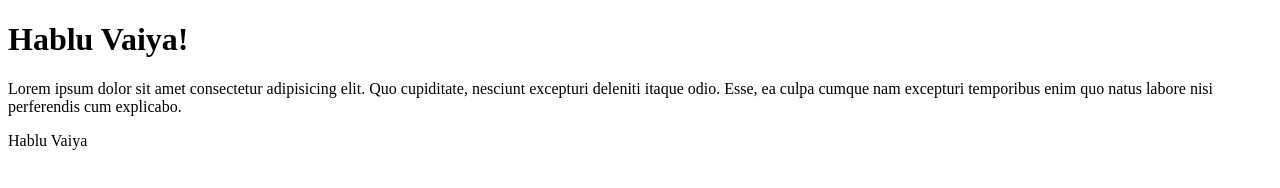
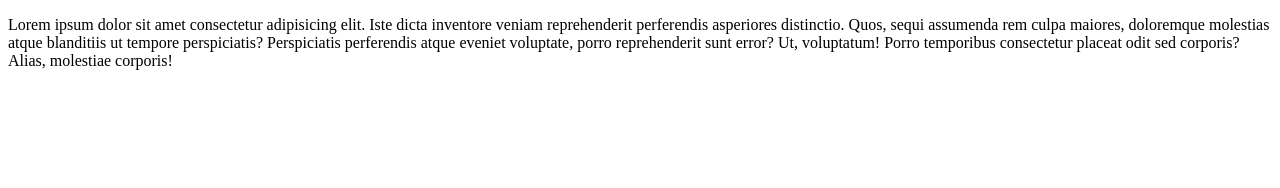
Before and after one commit to Tamimsh/First_project, a plain HTML site: page index.html in a window 1280 px wide. Drawn offline with Linux system fonts and the light colour scheme.

Commit message:
ptag added

```diff
--- a/index.html
+++ b/index.html
@@ -6,8 +6,6 @@
     <title>Document</title>
 </head>
 <body>
-    <h1>Hablu Vaiya!</h1>
-    <p>Lorem ipsum dolor sit amet consectetur adipisicing elit. Quo cupiditate, nesciunt excepturi deleniti itaque odio. Esse, ea culpa cumque nam excepturi temporibus enim quo natus labore nisi perferendis cum explicabo.</p>
-    <p>Hablu Vaiya</p>
+    <p>Lorem ipsum dolor sit amet consectetur adipisicing elit. Iste dicta inventore veniam reprehenderit perferendis asperiores distinctio. Quos, sequi assumenda rem culpa maiores, doloremque molestias atque blanditiis ut tempore perspiciatis? Perspiciatis perferendis atque eveniet voluptate, porro reprehenderit sunt error? Ut, voluptatum! Porro temporibus consectetur placeat odit sed corporis? Alias, molestiae corporis!</p>
 </body>
 </html>
```
